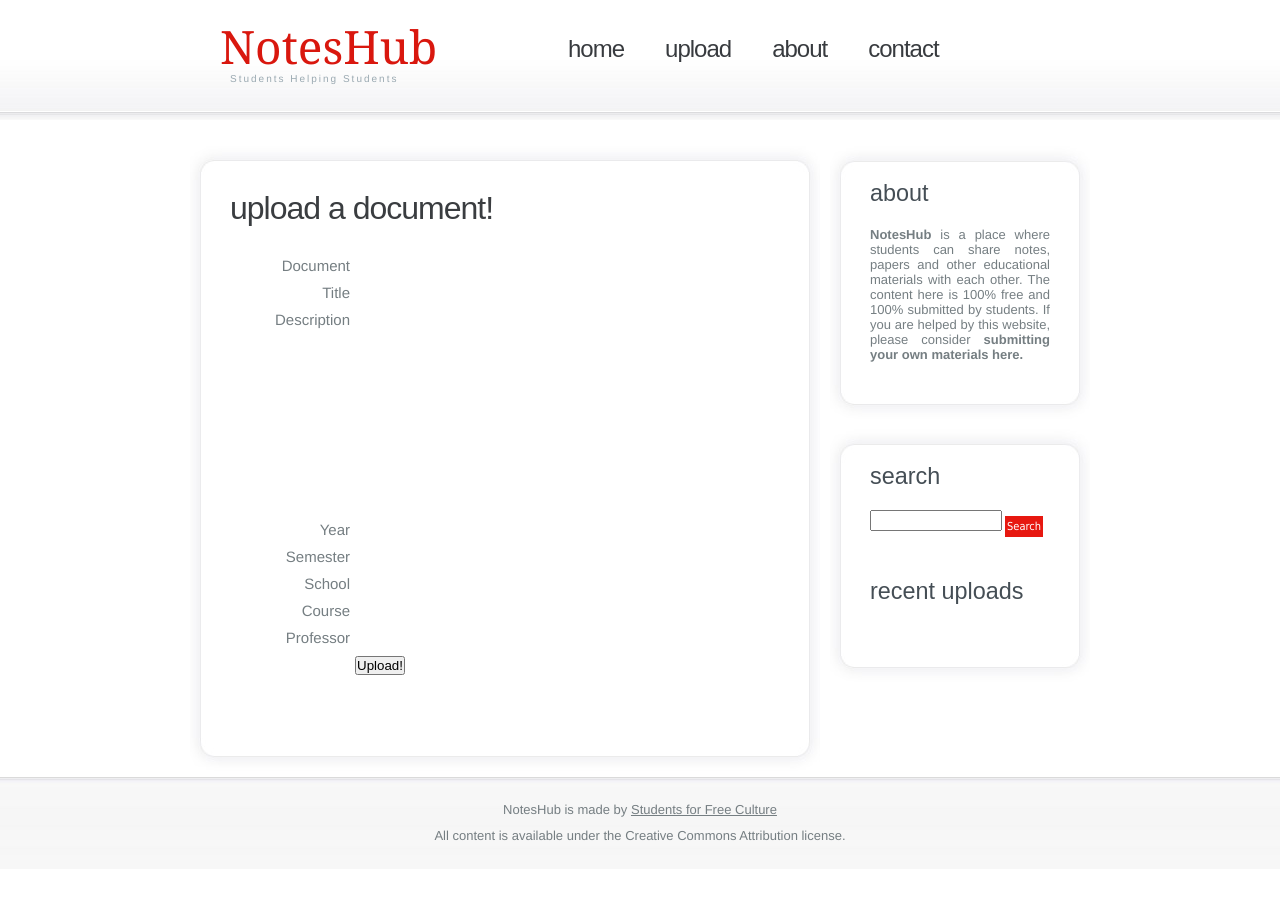
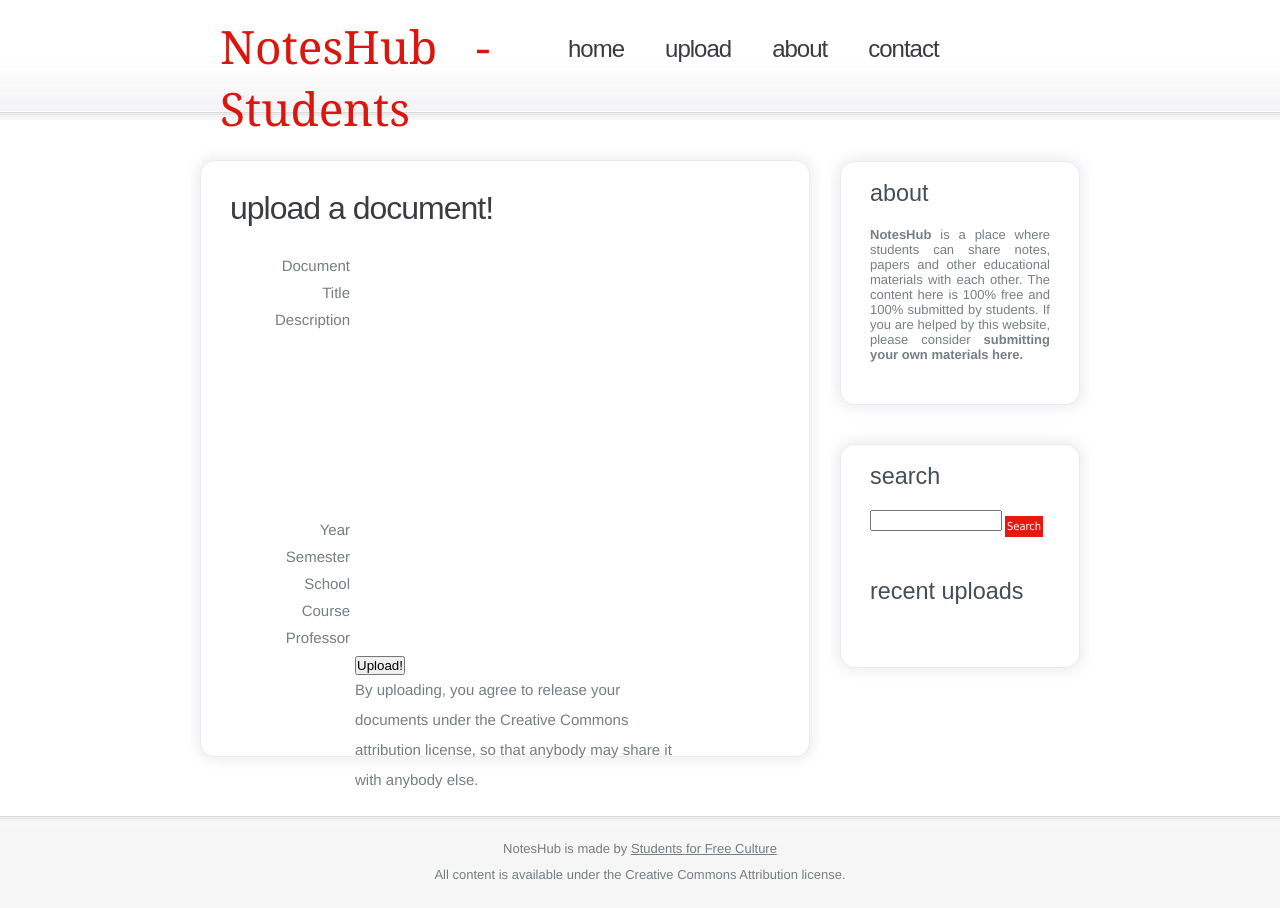
Before and after one commit to Miserlou/UniShare, a Django app: template unishare/templates/upload.html in a window 1280 px wide. Before the commit the page ends 841 px from the top, so only its background shows below. Run offline with Django 3.2, Linux system fonts and the light colour scheme; the template is opened without the code that fills it, so the values that code supplies are empty.

Commit message:
minor improvements

```diff
--- a/unishare/documents/models.py
+++ b/unishare/documents/models.py
@@ -51,6 +51,9 @@ class Document(models.Model):
 
     def get_tags(self):
         return Tag.objects.get_for_object(self)
+
+    def __unicode__(self):
+        return self.name + ' - ' + self.course + ' - ' + self.school
 
 class DocumentForm(ModelForm):
     captcha = CaptchaField()
--- a/unishare/templates/index.html
+++ b/unishare/templates/index.html
@@ -25,7 +25,7 @@ Description: A two-column fixed-width template suitable for small websites.
 <div id="wrapper">
 <div id="header">
 	<div id="logo">
-		<h1><a href="/"> NotesHub </a></h1>
+		<h1><a href="/"> NotesHub - Students Helping Students</a></h1>
 		<h2><a href="/">Students Helping Students</a></h2>
 	</div>
 	<!-- end div#logo -->
--- a/unishare/templates/upload.html
+++ b/unishare/templates/upload.html
@@ -117,6 +117,7 @@
           </div>
           <div class="formfield">
 		    <input type="submit" value="Upload!" />
+            <p>By uploading, you agree to release your documents under the Creative Commons attribution license, so that anybody may share it with anybody else.
 		  </div>
 	  </div><br><br><br><br><br>
 </form>
```
